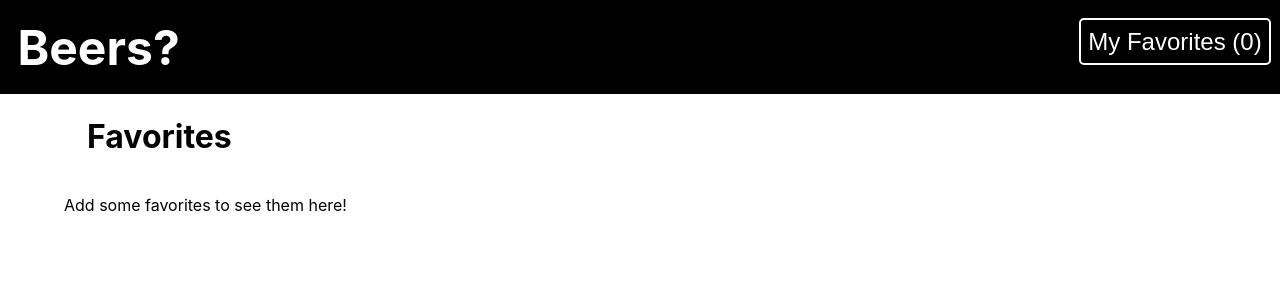
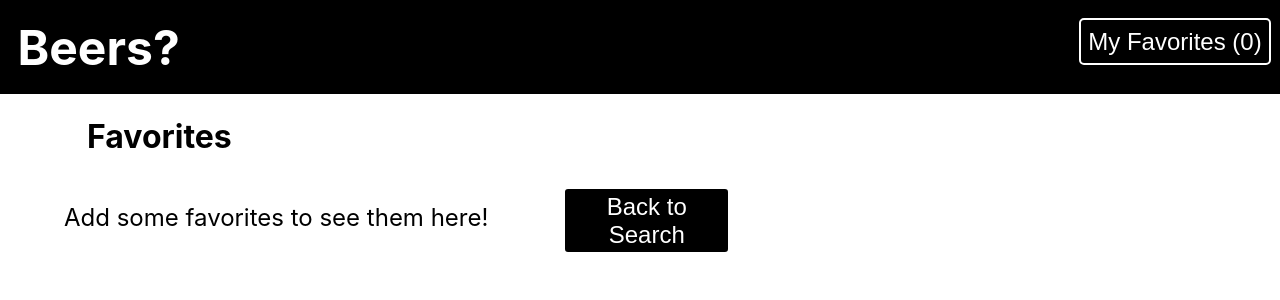
Before and after one commit to pernstrong/beers, a React (Create React App) app: page /favorites in a window 1280 px wide. Shown: the top 300 px of the page. Built offline with nearby package versions, Linux system fonts and the light colour scheme.

Commit message:
Add back to search buttons to favorites and results containers

```diff
--- a/src/Components/FavoritesContainer/FavoritesContainer.css
+++ b/src/Components/FavoritesContainer/FavoritesContainer.css
@@ -17,3 +17,18 @@
 .favorites-container h3 {
     display: block;
 }
+
+.no-favorites-message {
+    font-size: 1.5rem;
+}
+
+.favorites-back-button {
+    font-size: 1.5em;
+    margin: 5% 0% 0 45%;
+    color: #fff;
+    background-color: black;
+    border: 2px solid #fff;
+    border-radius: 5px;
+    padding: 2%;
+    width: 100%;
+}
--- a/src/Components/FavoritesContainer/FavoritesContainer.tsx
+++ b/src/Components/FavoritesContainer/FavoritesContainer.tsx
@@ -1,5 +1,6 @@
 import React, { useState, useEffect } from 'react'
 import './FavoritesContainer.css'
+import { Link } from 'react-router-dom'
 import { Brewery } from '../../types'
 import { fetchBreweryById } from '../../apiCalls'
 import ResultCard from '../ResultCard/ResultCard'
@@ -27,7 +28,8 @@ const FavoritesContainer = (props: Props) => {
         <section className="favorites-container">
             <h2>Favorites</h2>
             <section className="results-container-display">
-                {!favoritesToDisplay.length && <p>Add some favorites to see them here!</p> }
+                {!favoritesToDisplay.length && <p className="no-favorites-message">Add some favorites to see them here!</p> }
+                {favoritesToDisplay.length === 0 && <Link to="/"><button className="favorites-back-button">Back to Search</button></Link>}
                 {favoritesToDisplay}
             </section>
         </section>
--- a/src/Components/NoteForm/NoteForm.css
+++ b/src/Components/NoteForm/NoteForm.css
@@ -1,5 +1,6 @@
 .note-form h4 {
     margin: 0 0 2% 0;
+    padding-top: 2%;
 }
 
 .note-form input {
--- a/src/Components/Notes/Notes.css
+++ b/src/Components/Notes/Notes.css
@@ -3,7 +3,7 @@
     text-align: center;
     color: #fff;
     background-color: black;
-    padding: 1%
+    padding: 1%;
 }
 
 .notes-section {
@@ -12,6 +12,7 @@
 }
 
 .rating-features {
+    padding-top: 2%;
     border-right: 2px solid black;
 }
 
--- a/src/Components/NotesDisplay/NotesDisplay.css
+++ b/src/Components/NotesDisplay/NotesDisplay.css
@@ -2,8 +2,9 @@
     width: 90%;
     height: 30vh;
     overflow: scroll;
+    padding-top: 2%;
 }
 
-.notes-display-title {
-    margin: 0
+#notes-display-title {
+    padding-top: 2%;
 }
--- a/src/Components/NotesDisplay/NotesDisplay.tsx
+++ b/src/Components/NotesDisplay/NotesDisplay.tsx
@@ -13,7 +13,7 @@ const NotesDisplay = (props: Props) => {
 
     return (
         <>
-            <h4 className="notes-display-title">Beer Notes</h4>
+            <h4 id="notes-display-title">Beer Notes</h4>
             <section className="notes-display-section">
             {!props.notes.length && <p>No beer notes...add a note to see it here</p> }
              {allNotes}
--- a/src/Components/ResultsContainer/ResultsContainer.css
+++ b/src/Components/ResultsContainer/ResultsContainer.css
@@ -17,3 +17,15 @@
 .results-container h3 {
     display: block;
 }
+
+.results-back-button {
+    font-size: 1.5em;
+    margin: 5% 0% 0 45%;
+    color: #fff;
+    background-color: black;
+    border: 2px solid #fff;
+    border-radius: 5px;
+    padding: 2%;
+    width: 100%;
+    /* border: 2px solid white; */
+}
--- a/src/Components/ResultsContainer/ResultsContainer.tsx
+++ b/src/Components/ResultsContainer/ResultsContainer.tsx
@@ -1,6 +1,7 @@
 import React from 'react'
 import './ResultsContainer.css'
 import { Brewery } from '../../types'
+import { Link } from 'react-router-dom'
 import ResultCard from '../ResultCard/ResultCard'
 
 interface Props {
@@ -19,7 +20,8 @@ const ResultsContainer = (props: Props) => {
             {results.length > 0 ? <h2>{results.length} result(s) for "{props.searchInput}"</h2> : <h2>No breweries found for {props.searchInput}</h2>}
             <section className="results-container-display">
                 {props.isLoading && <p>Loading...</p>}
-                    {results}
+                {props.results.length === 0 && <Link to="/"><button className="results-back-button">Back to Search</button></Link>}
+                {results}
             </section>
         </section>
     )
```
Also changed, not shown: 2 other files (tests, documents, lock files or other folders).
